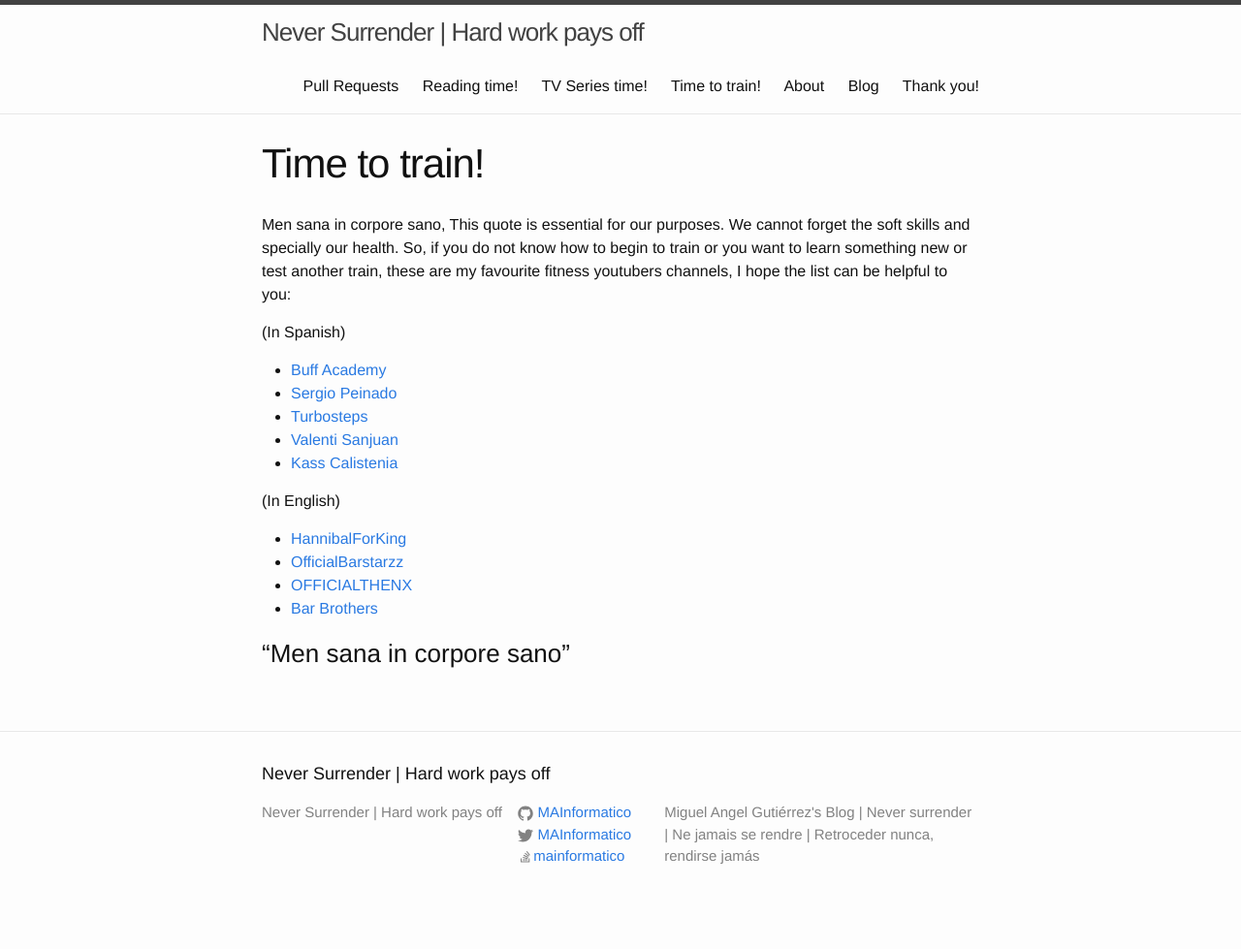
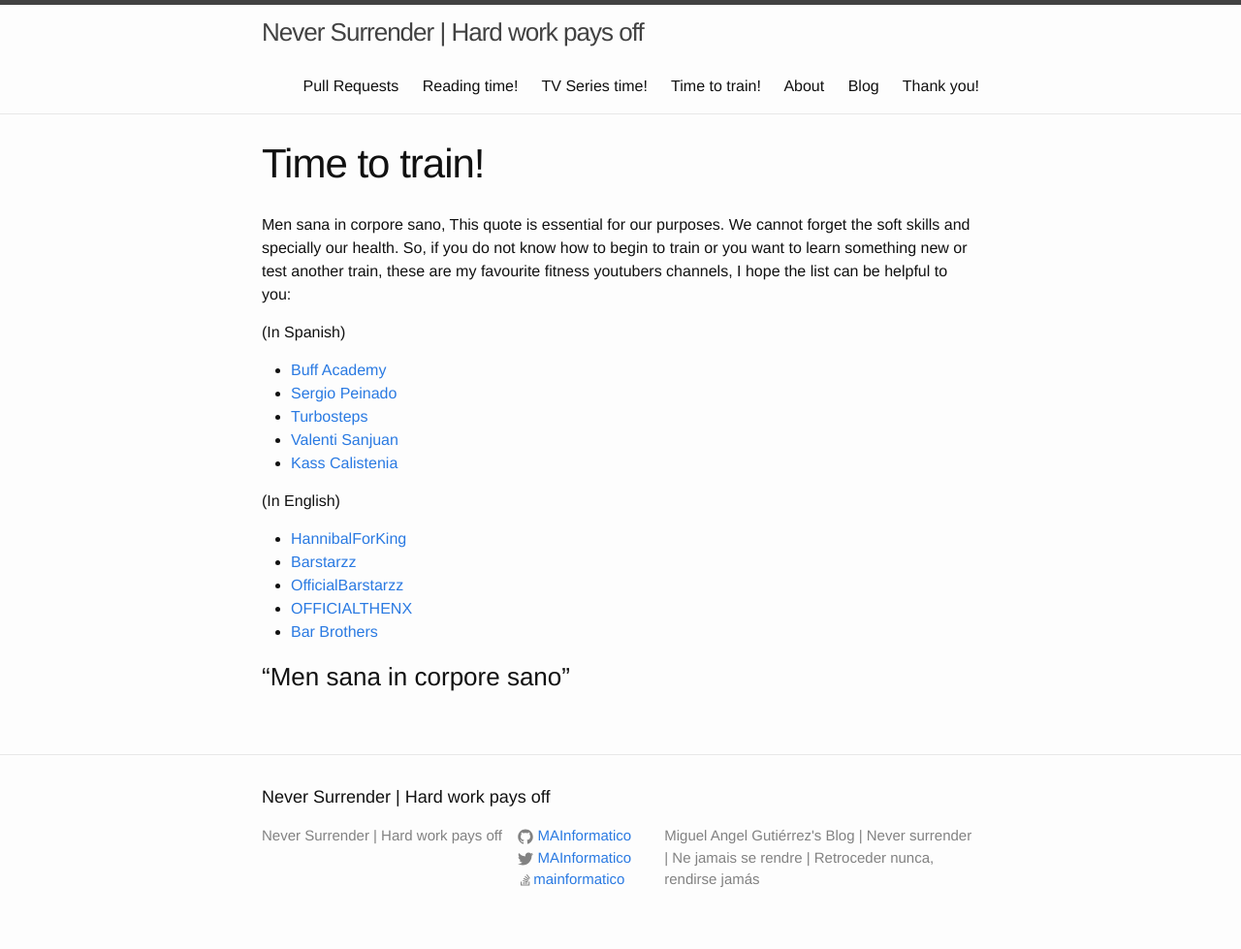
Before and after one commit to MAInformatico/MAInformatico.github.io, a Jekyll site: the page built from Sport_Time.md, in a window 1280 px wide. Shown: the whole page at 97% size. Built offline with Jekyll 4.4.1, drawn with Linux system fonts in a browser that asks for light colours; before the commit the page ends 955 px from its top, so only the background shows below that.

Commit message:
adding sport resources

```diff
--- a/Sport_Time.md
+++ b/Sport_Time.md
@@ -13,8 +13,10 @@ Men sana in corpore sano, This quote is essential for our purposes. We cannot fo
 * [Valenti Sanjuan](https://www.youtube.com/user/valentiestaloco)
 * [Kass Calistenia](https://www.youtube.com/channel/UCq7Vhs9nroHJpXXM1mnu4gw)
 
+
 (In English)
 * [HannibalForKing](https://www.youtube.com/user/HannibalForKing1)
+* [Barstarzz](https://www.youtube.com/user/OfficialBarstarzz)
 * [OfficialBarstarzz](https://www.youtube.com/user/OfficialBarstarzz)
 * [OFFICIALTHENX](https://www.youtube.com/user/TheMiamiTrainer)
 * [Bar Brothers](https://www.youtube.com/user/novoic)
```
